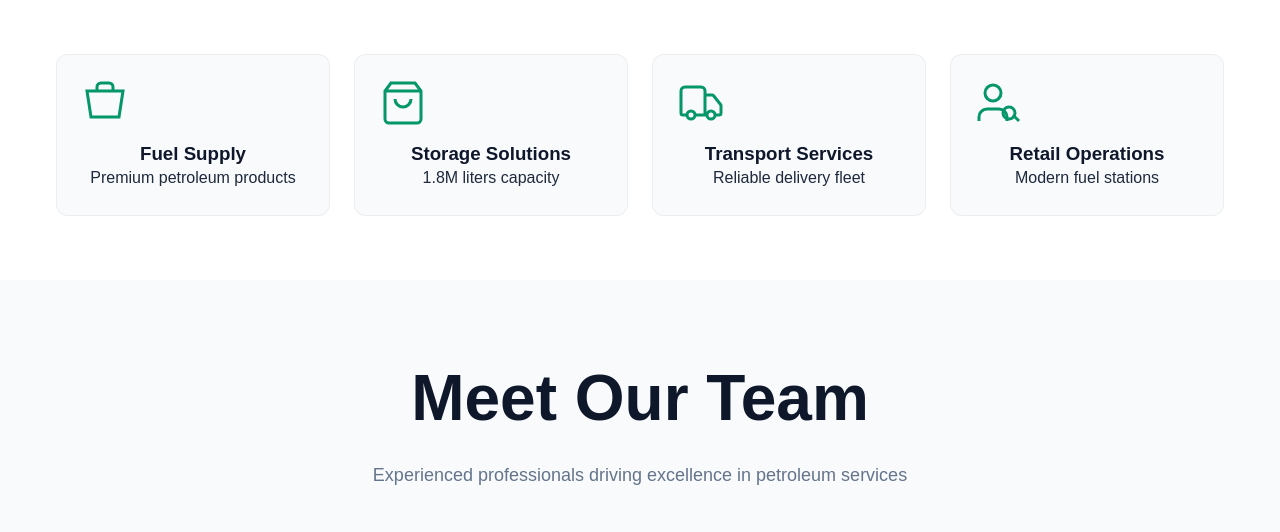
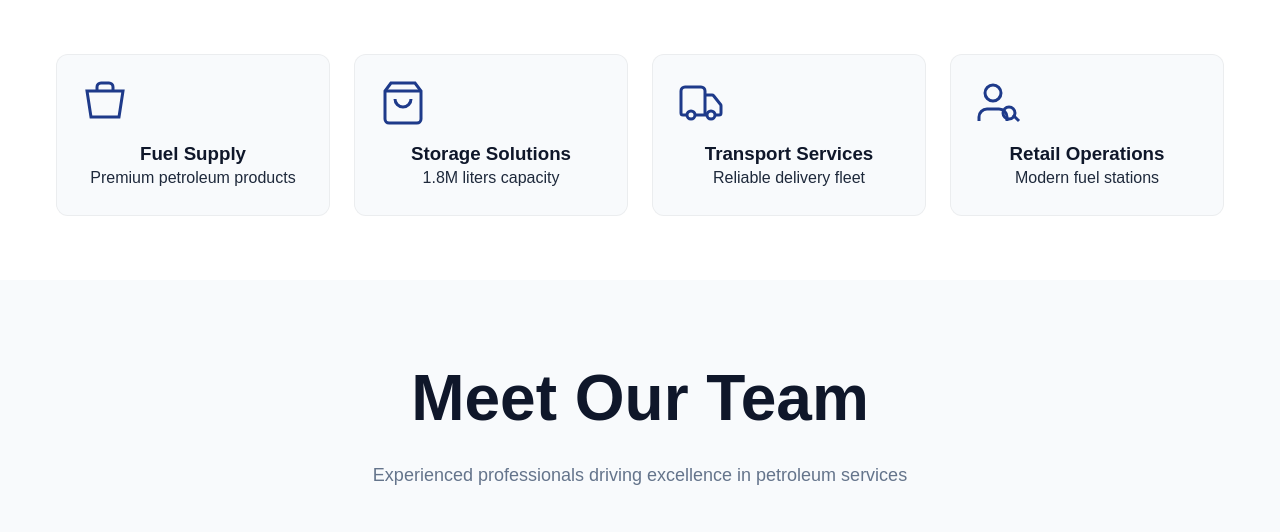
Before and after one commit to kelvink17/usisko-project, a plain HTML site: page index.html in a window 1280 px wide. Shown: the part 810-1342 px from the top of the page. Drawn offline with Linux system fonts and the light colour scheme.

Commit message:
first commit

```diff
--- a/styles.css
+++ b/styles.css
@@ -7,10 +7,16 @@
 
 :root {
   /* Color Palette - Following Design Brief */
-  --primary-color: #059669; /* Emerald Green */
-  --primary-light: #10b981;
+
+  /* --primary-color: #2563eb; Modern Blue */
+  /* --primary-color: #059669; Emerald Green */
+  /* --primary-light: #10b981;
   --primary-dark: #047857;
-  --accent-color: #84cc16; /* Lime accent */
+  --accent-color: #84cc16; Lime accent */
+  --primary-color: #1e3a8a; /* Rich Indigo Blue */
+  --primary-light: #3f83f8; /* Vibrant Royal Blue */
+  --primary-dark: #1e293b; /* Deep Slate Blue */
+  --accent-color: #4f46e5; /* Bold Indigo Accent */
   --white: #ffffff;
   --light-gray: #f8fafc;
   --medium-gray: #64748b;
@@ -1621,7 +1627,6 @@ h6 {
     transform: translateY(-10px);
   }
 }
-
 @keyframes fadeInUp {
   from {
     opacity: 0;
```
